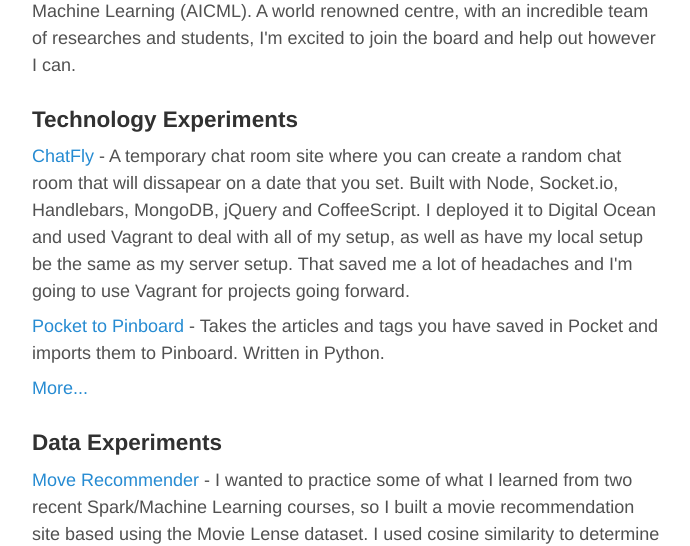
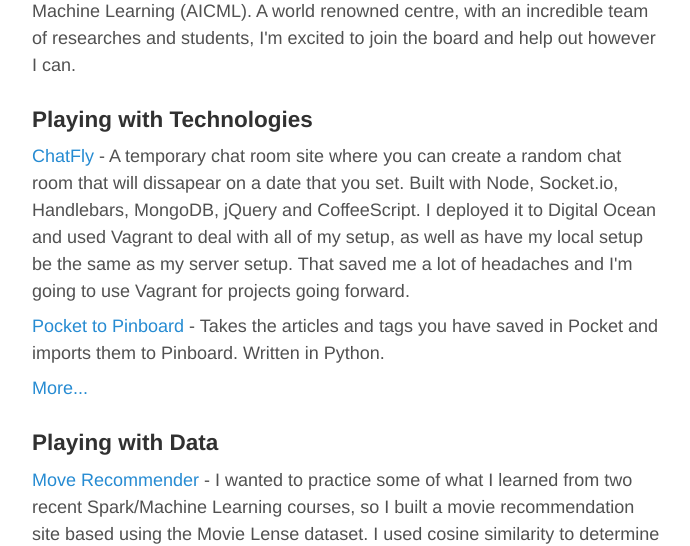
Before and after one commit to camlinke/camlinke.github.io, a Jekyll site: the page built from index.html, in a window 1280 px wide and 900 px high, scrolled down 823 px. Shown: the part 153-699 px from the top of the window, without its empty margins (293-983 px from the left). Built offline with Jekyll 4.4.1, drawn with Linux system fonts in a browser that asks for light colours; nearby versions of some CDN libraries; the list of posts is cut into pages by our own code.

Commit message:
minor edit

```diff
--- a/index.html
+++ b/index.html
@@ -21,14 +21,14 @@
 <p><a href="http://touchmetric.com">Touch Metric</a> - Touch Metric makes in-person survey software. While most face to face surveys still get recorded using a clipboard our app, Surveyor, allows information to be collected on an iOS device giving customers instant access to their digitized data. We've been used by clients all over the world ranging from door-knocking in political campaigns, to intercept surveys in Fortune 500 retail stores.</p>
 <p><a href="http://aicml.ca">AICML</a> - Recently I invited to join the board of the Alberta Ingenuity Centre for Machine Learning (AICML). A world renowned centre, with an incredible team of researches and students, I'm excited to join the board and help out however I can.</p>
 
-<h3>Technology Experiments</h3>
+<h3>Playing with Technologies</h3>
 <ul class="frontpage-list descriptive">
   <li><a href="http://chatfly.xyz">ChatFly</a> - A temporary chat room site where you can create a random chat room that will dissapear on a date that you set. Built with Node, Socket.io, Handlebars, MongoDB, jQuery and CoffeeScript. I deployed it to Digital Ocean and used Vagrant to deal with all of my setup, as well as have my local setup be the same as my server setup. That saved me a lot of headaches and I'm going to use Vagrant for projects going forward.</li>
   <li><a href="https://github.com/camlinke/pocket-to-pinboard">Pocket to Pinboard</a> - Takes the articles and tags you have saved in Pocket and imports them to Pinboard. Written in Python.</li>
   <li><a href="/projects">More...</a></li>
 </ul>
 
-<h3>Data Experiments</h3>
+<h3>Playing with Data</h3>
 <ul class="frontpage-list descriptive">
   <li><a href="http://ec2-52-88-144-76.us-west-2.compute.amazonaws.com/">Move Recommender</a> - I wanted to practice some of what I learned from two recent Spark/Machine Learning courses, so I built a movie recommendation site based using the Movie Lense dataset. I used cosine similarity to determine the most similar users and recommended movies based on that. Spark was used to process the data, Python/Flask to serve the site, also used a Redis job queue, and Postgres for user data. Check out the about page for more details.</li>
   <li><a href="/projects">More...</a></li>
```
